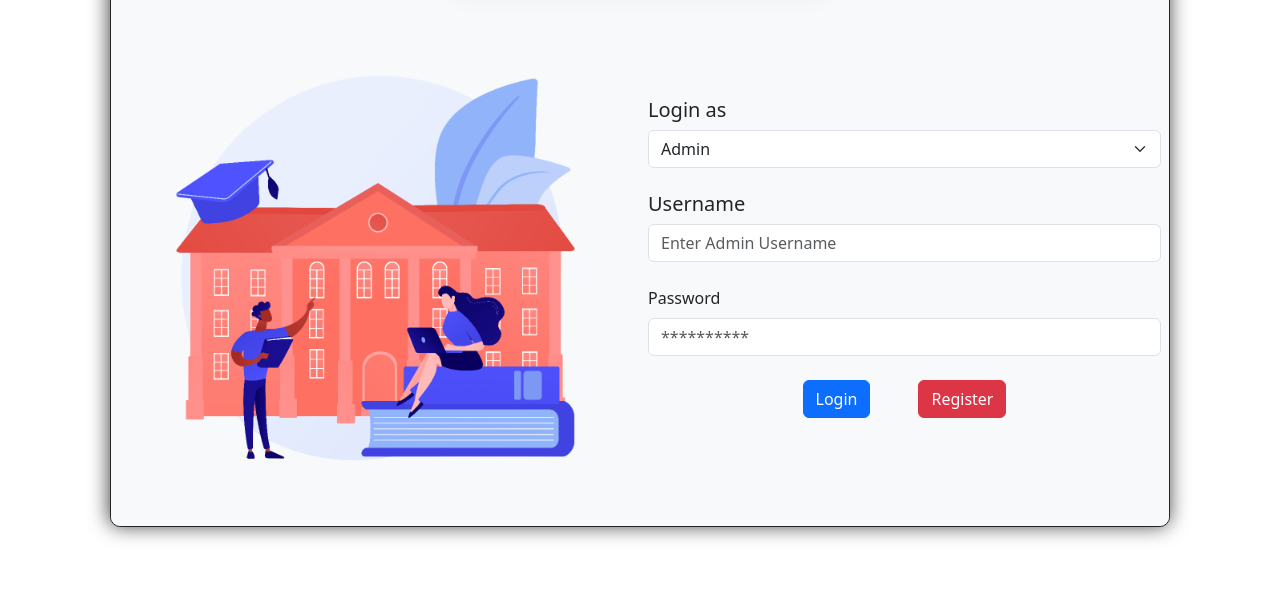
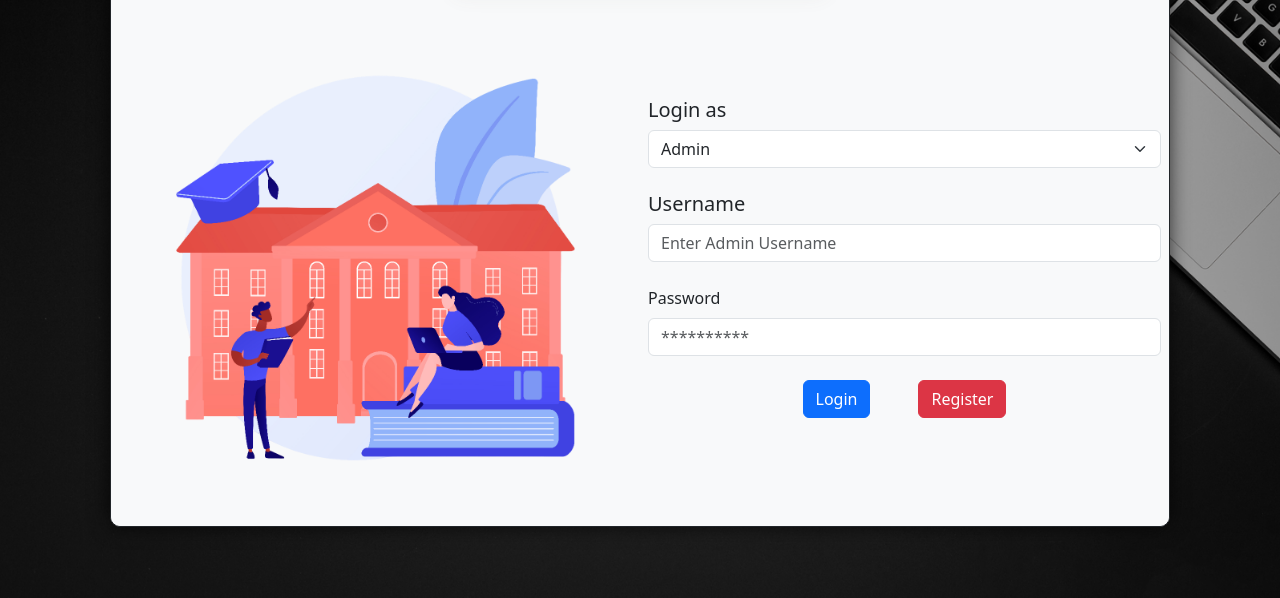
Before and after one commit to akashworkprofile2024/examportalwebite, a plain HTML site: page index.html in a window 1280 px wide. Shown: the part 202-800 px from the top of the page. Drawn offline with nearby package versions, Linux system fonts and the light colour scheme.

Commit message:
index.html

```diff
--- a/index.html
+++ b/index.html
@@ -44,7 +44,7 @@ box-shadow: -1px -1px 20px 0px rgba(0,0,0,0.75);
 
 
      body{
-        background-image: url(../databits-project/image/admin1.png);
+        background-image: url(image/admin1.png);
         background-repeat: no-repeat;
         background-size: cover;
         background-attachment: fixed;
```
